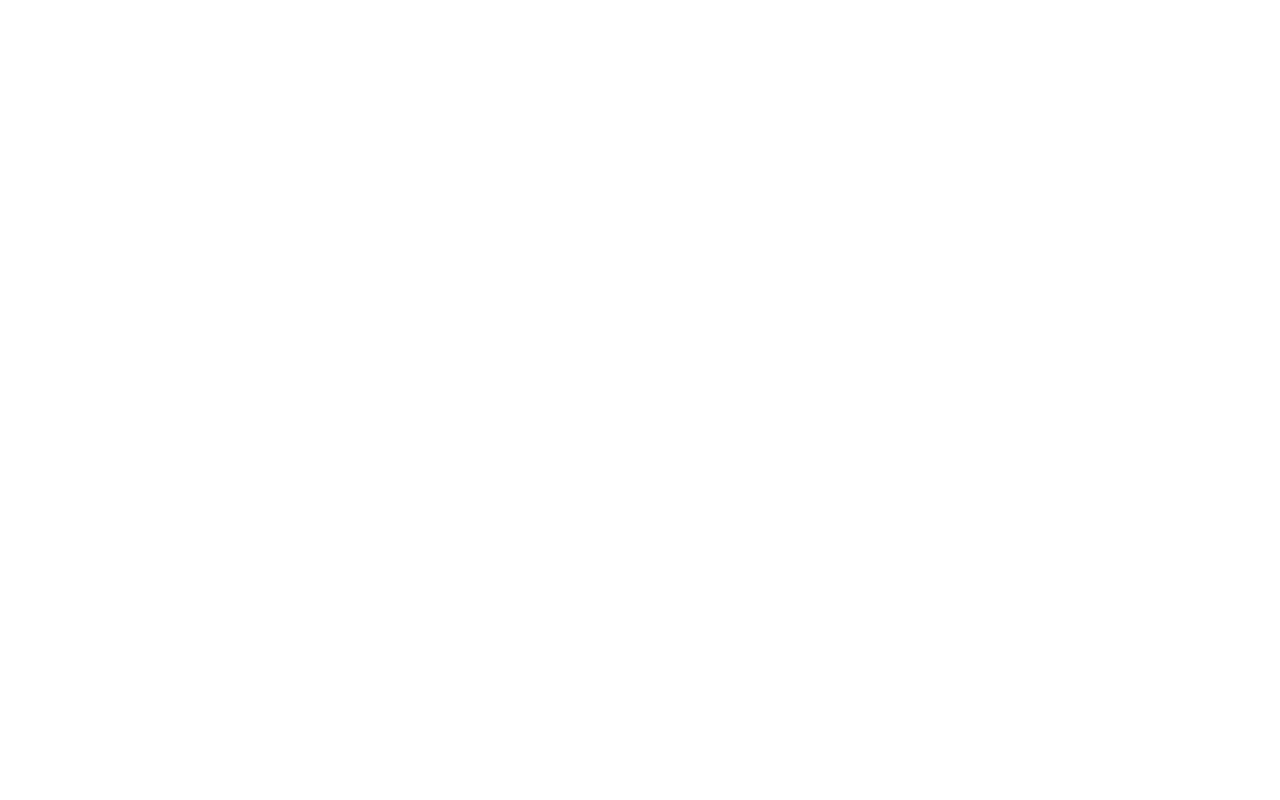
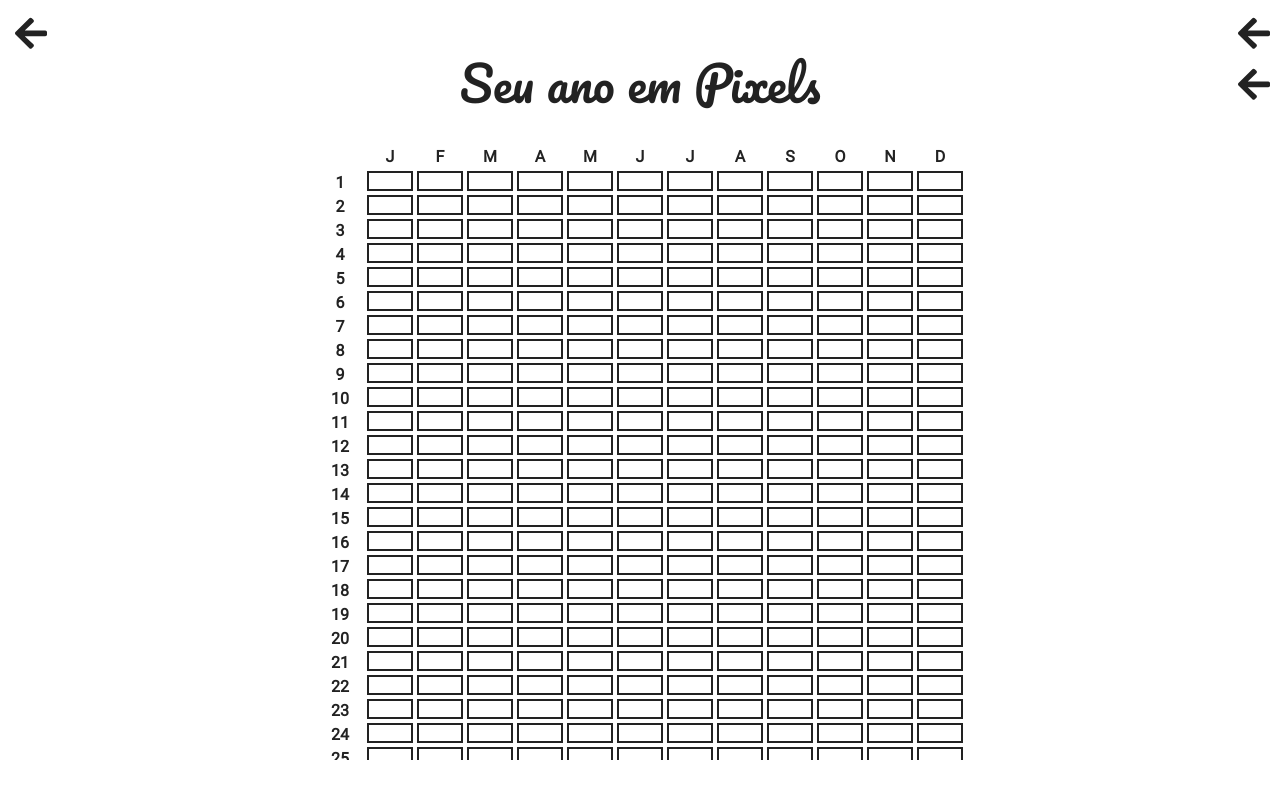
Before and after one commit to EduardoJM/year-in-pixel, a website: page app/screens/year.html in a window 1280 px wide. Drawn offline with Linux system fonts and the light colour scheme.

Commit message:
feat: first front-end year in pixels manipulaton page developed

```diff
--- /dev/null
+++ b/app/core/screens/year.js
@@ -0,0 +1,87 @@
+const year = [];
+year[0] = {
+    name: "J",
+    days: 31
+};
+year[1] = {
+    name: "F",
+    days: 28
+};
+year[2] = {
+    name: "M",
+    days: 31
+};
+year[3] = {
+    name: "A",
+    days: 30
+};
+year[4] = {
+    name: "M",
+    days: 31
+};
+year[5] = {
+    name: "J",
+    days: 30
+};
+year[6] = {
+    name: "J",
+    days: 31
+};
+year[7] = {
+    name: "A",
+    days: 31
+};
+year[8] = {
+    name: "S",
+    days: 30
+};
+year[9] = {
+    name: "O",
+    days: 31
+};
+year[10] = {
+    name: "N",
+    days: 30
+};
+year[11] = {
+    name: "D",
+    days: 31
+};
+
+document.addEventListener('DOMContentLoaded', function(){
+    const buildTable = () => {
+        let html = '';
+        let max = -1;
+        for(let i = 0; i < year.length; i++){
+            html += '<div class="column"><div class="row heading">' + year[i].name + '</div>';
+            for(let j = 0; j < year[i].days; j++){
+                html += '<div class="row" data-day="' + j + '" data-mouth="' + i + '"><div class="color"></div></div>';
+            }
+            if(year[i].days > max){
+                max = year[i].days;
+            }
+            html += "</div>";
+        }
+        let leftCol = '<div class="column days-num"><div class="row"></div>';
+        for(let i = 0; i < max; i++){
+            leftCol += '<div class="row">' + (i + 1).toString() + '</div>';
+        }
+        leftCol += '</div>';
+        document.getElementById('pixels-box').innerHTML = leftCol + html;
+    };
+
+    const colorButtonClick = (e) => {
+        const el = e.target;
+        alert("Terminar o código");
+        //el.style.backgroundColor = 'red';
+    };
+
+    const bindEvents = () => {
+        document.querySelectorAll(".column:not(.days-num) .row:not(.heading) .color").forEach(element => {
+            element.addEventListener("click", colorButtonClick);
+        });
+    };
+
+    buildTable();
+    bindEvents();
+});
--- /dev/null
+++ b/app/screens/assets/styles/sass/year.scss
@@ -0,0 +1,166 @@
+@font-face {
+    font-family: 'Pacifico';
+    font-style: normal;
+    font-weight: 400;
+    font-display: swap;
+    src: url(../../fonts/Pacifico-Regular.ttf);
+}
+
+@font-face {
+    font-family: 'Roboto';
+    font-style: normal;
+    font-weight: 400;
+    font-display: swap;
+    src: url(../../fonts/Roboto-Regular.ttf);
+}
+
+* {
+    margin: 0;
+    padding: 0;
+    box-sizing: border-box;
+}
+
+body
+{
+    display: flex;
+    align-items: center;
+    justify-content: center;
+    width: 100vw;
+    height: 100vh;
+    background: #FFF;
+    color: #222;
+    font-family: 'Roboto', sans-serif;
+
+    #main-box {
+        width: 80%;
+        height: 90%;
+        background: #FFF;
+        display: flex;
+        flex-direction: column;
+
+        h1#title-box {
+            font-family: 'Pacifico', cursive;
+            font-weight: 400;
+            font-size: 3em;
+            text-align: center;
+        }
+
+        #pixels-box {
+            flex: 1;
+            overflow: auto;
+            padding: 20px;
+            display: flex;
+            flex-direction: row;
+            justify-content: center;
+            align-items: flex-start;
+            background: #FFF;
+
+            .column {
+                width: 50px;
+                display: flex;
+                flex-direction: column;
+                padding: 0 2px;
+
+                .row {
+                    height: 20px;
+                    margin: 2px 0;
+
+                    &:not(.heading){
+                        cursor: pointer;
+                        background: #222;
+                        padding: 2px;
+
+                        .color {
+                            width: 100%;
+                            height: 100%;
+                            background: #FFF;
+                        }
+                    }
+
+                    &.heading{
+                        background: transparent;
+                        text-align: center;
+                        font-weight: bold;
+                    }
+                }
+
+                &.days-num{
+                    .row {
+                        background: #FFF;
+                        text-align: center;
+                        cursor: default;
+                        font-weight: bold;
+                    }
+                }
+            }
+        }
+    }
+
+    .float-button{
+        position: fixed;
+        cursor: pointer;
+
+        .float-button-icon svg{
+            width: 32px;
+            margin: 5px;
+        }
+
+        &.float-top{
+            top: 10px;
+        }
+
+        &.float-left{
+            left: 10px;
+        }
+    }
+
+    .float-toolbar{
+        position: fixed;
+        display: flex;
+        flex-direction: column;
+
+        .float-toolbar-button{
+            width: 100%;
+            cursor: pointer;
+            margin: 5px 0;
+
+            .float-toolbar-button-icon {
+                svg{
+                    width: 32px;
+                }
+            }
+        }
+
+        &.float-top{
+            top: 10px;
+        }
+
+        &.float-left{
+            left: 10px;
+        }
+
+        &.float-right{
+            right: 10px;
+        }
+
+        &.float-bottom{
+            bottom: 10px;
+        }
+    }
+}
+
+::-webkit-scrollbar {
+    width: 20px;
+}
+
+::-webkit-scrollbar-track {
+    background: lightgrey;
+}
+
+::-webkit-scrollbar-thumb {
+    background: grey;
+}
+
+::-webkit-scrollbar-thumb:hover {
+    background: darkgrey;
+}
--- a/app/screens/year.html
+++ b/app/screens/year.html
@@ -4,9 +4,36 @@
     <meta charset="UTF-8" />
     <meta name="viewport" content="width=device-width, initial-scale=1.0" />
     <meta http-equiv="X-UA-Compatible" content="ie=edge" />
-    <title>Year In Pixels</title>
+    <title>Seu ano em pixels</title>
+    <link rel="stylesheet" href="assets/styles/css/year.css" />
 </head>
+
 <body>
+    <div id="main-box">
+        <h1 id="title-box">Seu ano em Pixels</h1>
+        <div id="pixels-box">
+        </div>
+    </div>
 
+    <div id="back-button" class="float-button float-top float-left">
+        <div class="float-button-icon">
+            <svg aria-hidden="true" focusable="false" data-prefix="fas" data-icon="arrow-left" class="svg-inline--fa fa-arrow-left fa-w-14" role="img" xmlns="http://www.w3.org/2000/svg" viewBox="0 0 448 512"><path fill="currentColor" d="M257.5 445.1l-22.2 22.2c-9.4 9.4-24.6 9.4-33.9 0L7 273c-9.4-9.4-9.4-24.6 0-33.9L201.4 44.7c9.4-9.4 24.6-9.4 33.9 0l22.2 22.2c9.5 9.5 9.3 25-.4 34.3L136.6 216H424c13.3 0 24 10.7 24 24v32c0 13.3-10.7 24-24 24H136.6l120.5 114.8c9.8 9.3 10 24.8.4 34.3z"></path></svg>
+        </div>
+    </div>
+
+    <div class="float-toolbar float-top float-right">
+        <div class="float-toolbar-button">
+            <div class="float-toolbar-button-icon">
+                <svg aria-hidden="true" focusable="false" data-prefix="fas" data-icon="arrow-left" class="svg-inline--fa fa-arrow-left fa-w-14" role="img" xmlns="http://www.w3.org/2000/svg" viewBox="0 0 448 512"><path fill="currentColor" d="M257.5 445.1l-22.2 22.2c-9.4 9.4-24.6 9.4-33.9 0L7 273c-9.4-9.4-9.4-24.6 0-33.9L201.4 44.7c9.4-9.4 24.6-9.4 33.9 0l22.2 22.2c9.5 9.5 9.3 25-.4 34.3L136.6 216H424c13.3 0 24 10.7 24 24v32c0 13.3-10.7 24-24 24H136.6l120.5 114.8c9.8 9.3 10 24.8.4 34.3z"></path></svg>
+            </div>
+        </div>
+        <div class="float-toolbar-button">
+            <div class="float-toolbar-button-icon">
+                <svg aria-hidden="true" focusable="false" data-prefix="fas" data-icon="arrow-left" class="svg-inline--fa fa-arrow-left fa-w-14" role="img" xmlns="http://www.w3.org/2000/svg" viewBox="0 0 448 512"><path fill="currentColor" d="M257.5 445.1l-22.2 22.2c-9.4 9.4-24.6 9.4-33.9 0L7 273c-9.4-9.4-9.4-24.6 0-33.9L201.4 44.7c9.4-9.4 24.6-9.4 33.9 0l22.2 22.2c9.5 9.5 9.3 25-.4 34.3L136.6 216H424c13.3 0 24 10.7 24 24v32c0 13.3-10.7 24-24 24H136.6l120.5 114.8c9.8 9.3 10 24.8.4 34.3z"></path></svg>
+            </div>
+        </div>
+    </div>
+
+    <script type="text/javascript" src="../core/screens/year.js"></script>
 </body>
 </html>
--- a/package.json
+++ b/package.json
@@ -3,7 +3,9 @@
   "version": "1.0.0",
   "description": "",
   "main": "index.js",
-  "scripts": {},
+  "scripts": {
+    "sass": "sass --watch app/screens/assets/styles/sass:app/screens/assets/styles/css"
+  },
   "author": "",
   "license": "MIT",
   "husky": {
```
Also changed, not shown: app/screens/assets/fonts/Pacifico-Regular.ttf (added), app/screens/assets/fonts/Roboto-Regular.ttf (added), app/screens/assets/styles/css/year.css (added), app/screens/assets/styles/scss/year.scss (deleted), 1 other file.
